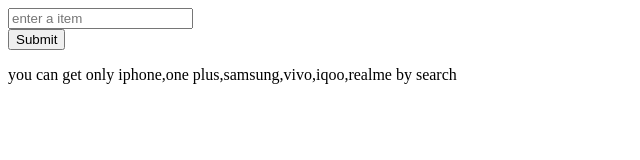
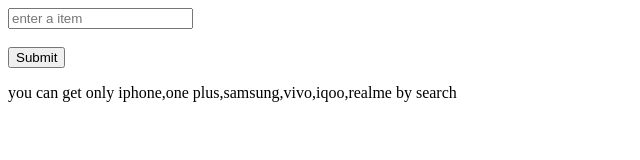
Before and after one commit to Santoshi2627/domeventhandler1, a plain HTML site: page index.html in a window 1280 px wide. Shown: the whole page, without its empty margins (0-640 px from the left). Drawn offline with Linux system fonts and the light colour scheme.

Commit message:
Update index.html

```diff
--- a/index.html
+++ b/index.html
@@ -7,11 +7,11 @@
 </head>
 <body>
     <form>
-    <input type="text" id="name" placeholder="enter a item"><br>
+    <input type="text" id="name" placeholder="enter a item"><br><br>
     <input type="submit">
+         <p> you can get only iphone,one plus,samsung,vivo,iqoo,realme by search</p>
     </form>
     <p id="result"></p>
-    <p> you can get only iphone,one plus,samsung,vivo,iqoo,realme by search</p>
 <!--     <p id="false"></p> -->
 
 <script>
```
